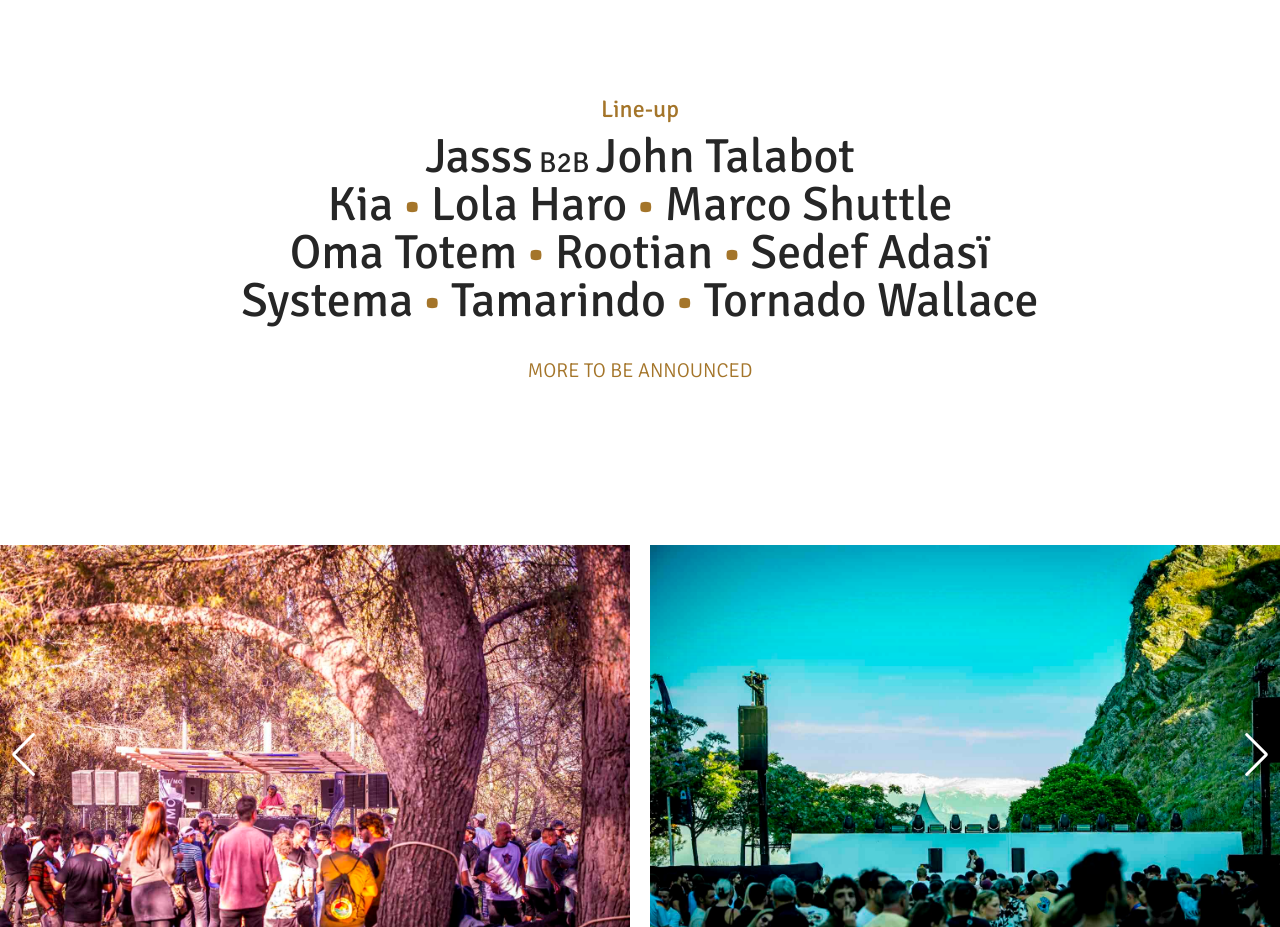
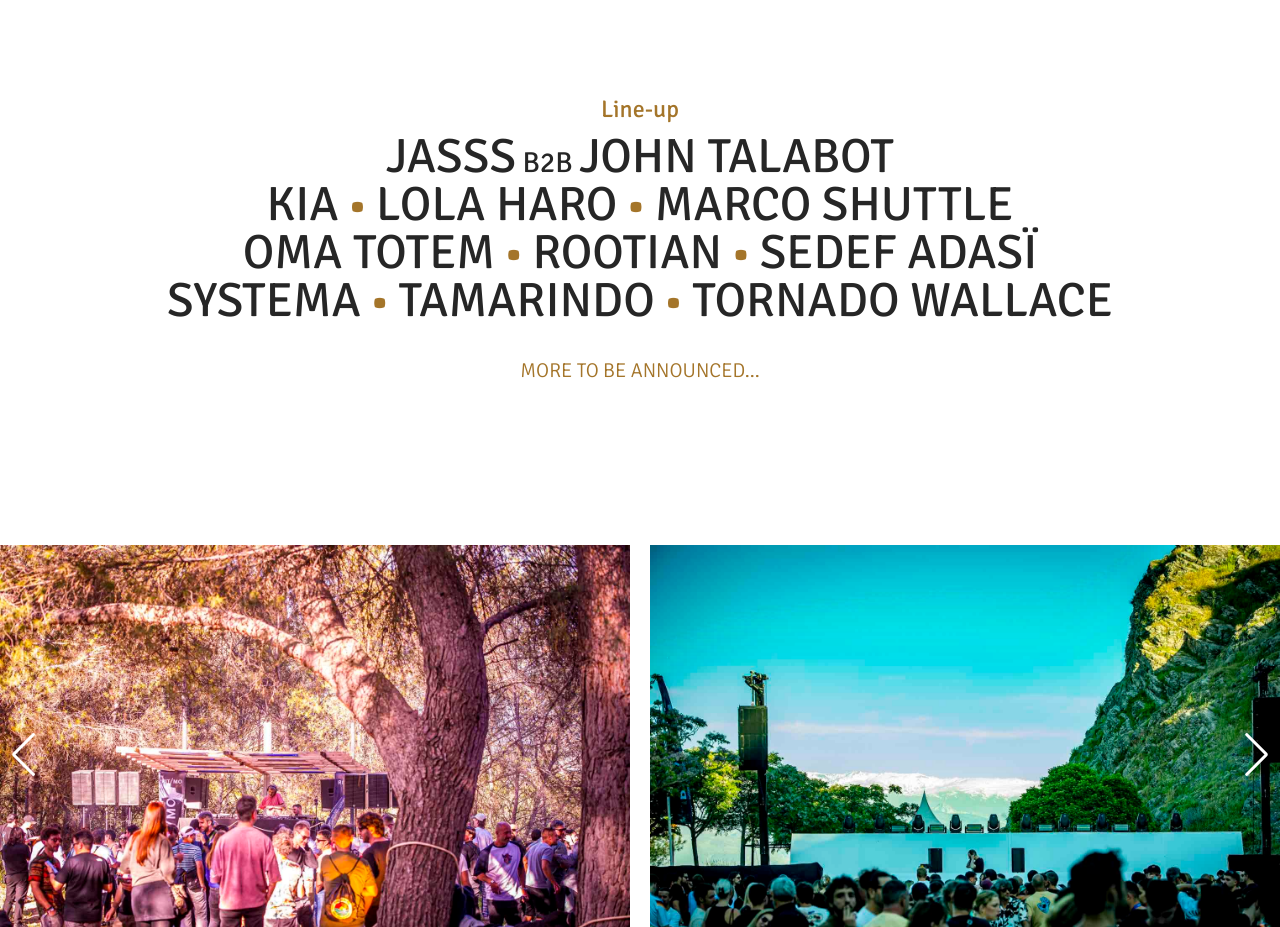
Before and after one commit to manumorante/ritmo2025, a Next.js app: page /en in a window 1280 px wide. Shown: the part 880-1807 px from the top of the page. Built offline with nearby package versions, Linux system fonts and the light colour scheme.

Commit message:
feat: update lineup text and improve artist link styling for better visibility

```diff
--- a/components/Lineup/All.tsx
+++ b/components/Lineup/All.tsx
@@ -18,7 +18,7 @@ export default function All({ lang }: { lang: string }) {
         <Fragment key={index}>
           <Link
             href={`${lang}/artists/${artist.id}`}
-            className="Name no-underline md:hover:text-primary inline whitespace-nowrap transition-colors duration-200"
+            className="Name uppercase no-underline md:hover:text-primary inline whitespace-nowrap transition-colors duration-200"
           >
             {artist.name}
           </Link>
--- a/data/en.json
+++ b/data/en.json
@@ -45,7 +45,7 @@
   },
   "lineup": {
     "title": "Line-up",
-    "more": "more to be announced"
+    "more": "more to be announced..."
   },
   "artists": {
     "john-talabot": {
--- a/data/es.json
+++ b/data/es.json
@@ -46,7 +46,7 @@
   },
   "lineup": {
     "title": "Line-up",
-    "more": "more to be announced"
+    "more": "more to be announced..."
   },
   "artists": {
     "john-talabot": {
```
